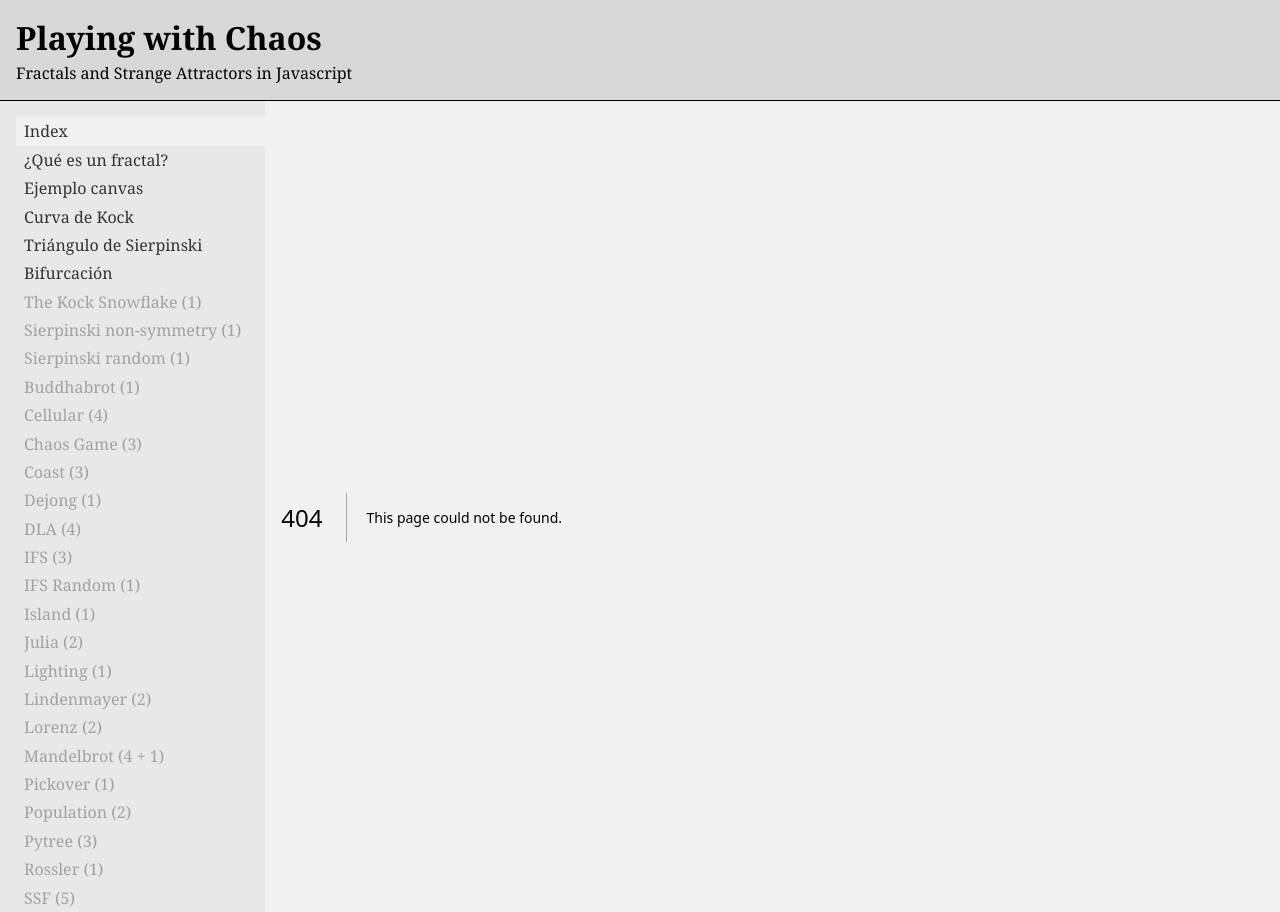
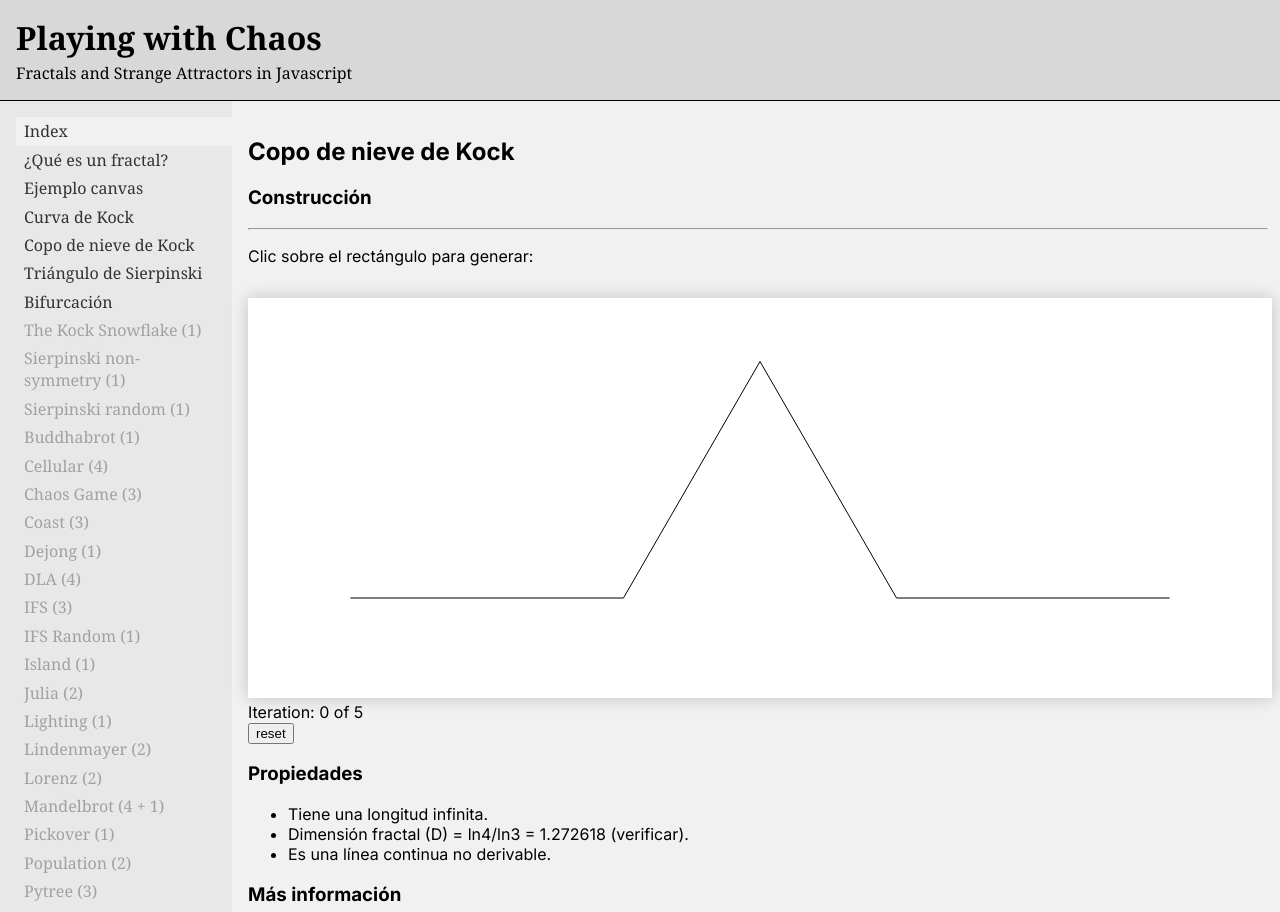
Before and after one commit to Aimanizales/playing-with-chaos, a Next.js app: page /kock/snowflake in a window 1280 px wide. Before the commit this address had no page. Shown: the top 912 px of the page. Built offline with nearby package versions, Linux system fonts and the light colour scheme.

Commit message:
Kock: Added snowflake

```diff
--- a/src/components/Navbar/menuItems.ts
+++ b/src/components/Navbar/menuItems.ts
@@ -14,6 +14,10 @@ export const menuItems = [
   {
     name: 'Curva de Kock',
     link: '/kock',
+  },
+  {
+    name: 'Copo de nieve de Kock',
+    link: '/kock/snowflake',
   },
   {
     name: 'Triángulo de Sierpinski',
--- /dev/null
+++ b/src/pages/kock/snowflake.tsx
@@ -0,0 +1,147 @@
+import { useCallback, useEffect, useState } from 'react';
+
+export default function Page() {
+  const CANVAS_WIDTH = 1024;
+  const CANVAS_HEIGHT = 400;
+  const MAX_ITERATIONS = 5;
+  const [iteration, setIteration] = useState<number>(0);
+  const [context, setContext] = useState(null);
+  const { sqrt, sin, cos, atan2, PI } = Math;
+  const pInitial = {
+    x: CANVAS_WIDTH * 0.1,
+    y: CANVAS_HEIGHT * 0.75,
+  };
+
+  const pFinal = {
+    x: CANVAS_WIDTH * 0.9,
+    y: CANVAS_HEIGHT * 0.75, // same as pInitial but can be changed.
+  };
+
+  const canvasRef = useCallback((node) => {
+    if (node) {
+      node.width = CANVAS_WIDTH;
+      node.height = CANVAS_HEIGHT;
+      const canvasContext = node.getContext('2d');
+
+      setContext(canvasContext);
+    }
+  }, []);
+
+  useEffect(() => {
+    if (context) {
+      context.clearRect(0, 0, CANVAS_WIDTH, CANVAS_HEIGHT);
+      context.save(); // saves the entire state of the canvas by pushing the current state onto a stack.
+      context.translate(CANVAS_WIDTH * 0.5, CANVAS_HEIGHT * 0.66);
+      context.restore(); // restores the most recently saved canvas state by popping the top entry in the drawing state stack.
+      context.lineWidth = 1;
+
+      koch(pInitial, pFinal, iteration);
+    }
+  }, [context, iteration]);
+
+  function koch(
+    p0: { x: number; y: number },
+    p1: { x: number; y: number },
+    depth: number
+  ) {
+    let dx = p1.x - p0.x,
+      dy = p1.y - p0.y,
+      dist = sqrt(dx * dx + dy * dy), // length of the main segment
+      unit = dist / 3, // length of each sub-segment
+      angle = atan2(dy, dx), // angle of the main segment measured in radians.
+      pa,
+      pb,
+      pc;
+
+    // calculate the three intermediate points:
+    pa = {
+      x: p0.x + cos(angle) * unit,
+      y: p0.y + sin(angle) * unit,
+    };
+    pb = {
+      x: pa.x + cos(angle - PI / 3) * unit,
+      y: pa.y + sin(angle - PI / 3) * unit,
+    };
+    pc = {
+      x: p0.x + cos(angle) * unit * 2, // funny things if x: pa.x * 2
+      y: p0.y + sin(angle) * unit * 2, // funny things if y: pa.y * 2
+    };
+
+    // console.log('kock()', depth);
+    // console.log({ p0, p1, depth, dx, dy, dist, unit, angle });
+    // console.log({ pa, pb, pc });
+
+    // debugger;
+
+    if (depth === 0) {
+      context.beginPath();
+      context.moveTo(p0.x, p0.y);
+      context.lineTo(pa.x, pa.y);
+      context.lineTo(pb.x, pb.y);
+      context.lineTo(pc.x, pc.y);
+      context.lineTo(p1.x, p1.y);
+      context.stroke();
+    } else {
+      let newDepth = depth - 1;
+      koch(p0, pa, newDepth);
+      // debugger;
+      koch(pa, pb, newDepth);
+      // debugger;
+      koch(pb, pc, newDepth);
+      // debugger;
+      koch(pc, p1, newDepth);
+    }
+  }
+
+  function handleClick() {
+    if (iteration < MAX_ITERATIONS) {
+      setIteration(iteration + 1);
+    }
+  }
+
+  function handleReset() {
+    setIteration(0);
+  }
+
+  return (
+    <section>
+      <h2>Copo de nieve de Kock</h2>
+      <p></p>
+      <h3>Construcción</h3>
+      <hr />
+      <p>Clic sobre el rectángulo para generar:</p>
+      <canvas ref={canvasRef} onClick={handleClick} />
+      Iteration: {iteration} of {MAX_ITERATIONS} <br />
+      <button onClick={handleReset}>reset</button>
+      <h3>Propiedades</h3>
+      <ul>
+        <li>Tiene una longitud infinita.</li>
+        <li>Dimensión fractal (D) = ln4/ln3 = 1.272618 (verificar).</li>
+        <li>Es una línea continua no derivable.</li>
+      </ul>
+      <h3>Más información</h3>
+      <p>
+        <a
+          href="https://www.enriclopezruestes.cat/es/curva-de-Koch/"
+          target="_blank"
+        >
+          www.enriclopezruestes.cat/es/curva-de-Koch
+        </a>{' '}
+        <br />
+        <a
+          href="https://es.wikipedia.org/wiki/Copo_de_nieve_de_Koch"
+          target="_blank"
+        >
+          wikipedia.org/wiki/Copo_de_nieve_de_Koch
+        </a>{' '}
+        <br />
+        <a
+          href="https://larryriddle.agnesscott.org/ifs/ksnow/ksnow.htm"
+          target="_blank"
+        >
+          https://larryriddle.agnesscott.org/ifs/ksnow/ksnow.htm
+        </a>
+      </p>
+    </section>
+  );
+}
```
Also changed, not shown: src/pages/sierpinsky/index.tsx (+6 -3 lines), backup/index.html (renamed from src/index.html), backup/style.css (renamed from src/style.css).
